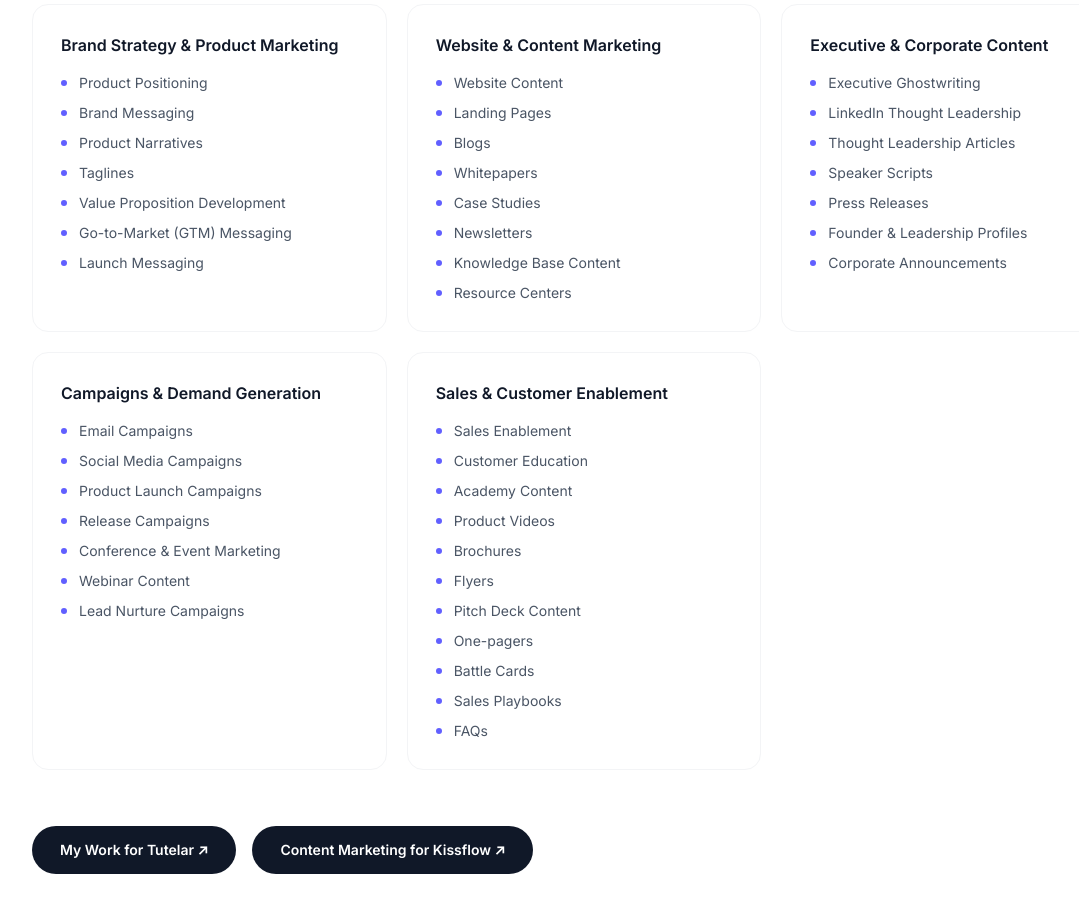
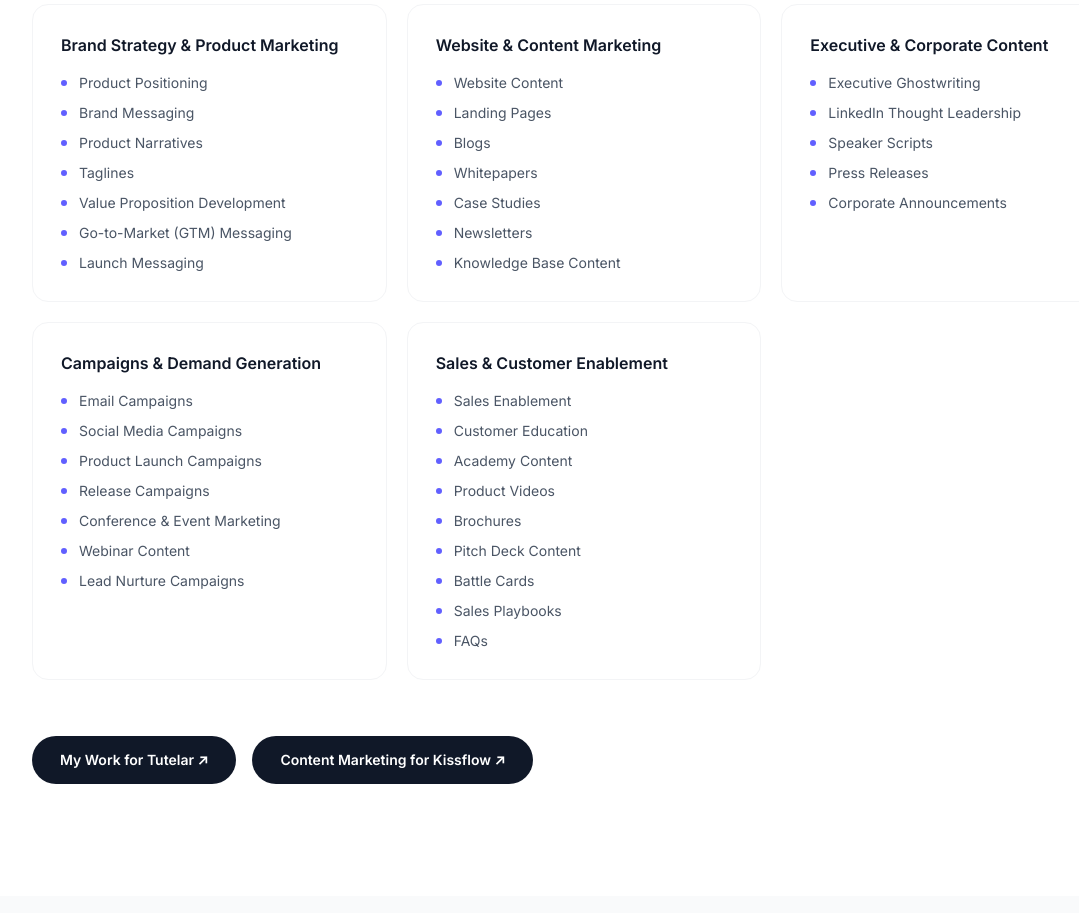
Before and after one commit to Shwe1011/writesbyshwe, a Next.js app: page / in a window 1280 px wide. Shown: the part 1160-2073 px from the top of the page, without its empty margins (56-1135 px from the left). Built offline with nearby package versions, Linux system fonts and the light colour scheme.

Commit message:
Update ContentMarketingSection.tsx

```diff
--- a/components/ContentMarketingSection.tsx
+++ b/components/ContentMarketingSection.tsx
@@ -21,7 +21,6 @@ const groups = [
       "Case Studies",
       "Newsletters",
       "Knowledge Base Content",
-      "Resource Centers",
     ],
   },
   {
@@ -29,10 +28,8 @@ const groups = [
     items: [
       "Executive Ghostwriting",
       "LinkedIn Thought Leadership",
-      "Thought Leadership Articles",
       "Speaker Scripts",
       "Press Releases",
-      "Founder & Leadership Profiles",
       "Corporate Announcements",
     ],
   },
@@ -56,9 +53,7 @@ const groups = [
       "Academy Content",
       "Product Videos",
       "Brochures",
-      "Flyers",
       "Pitch Deck Content",
-      "One-pagers",
       "Battle Cards",
       "Sales Playbooks",
       "FAQs",
```
